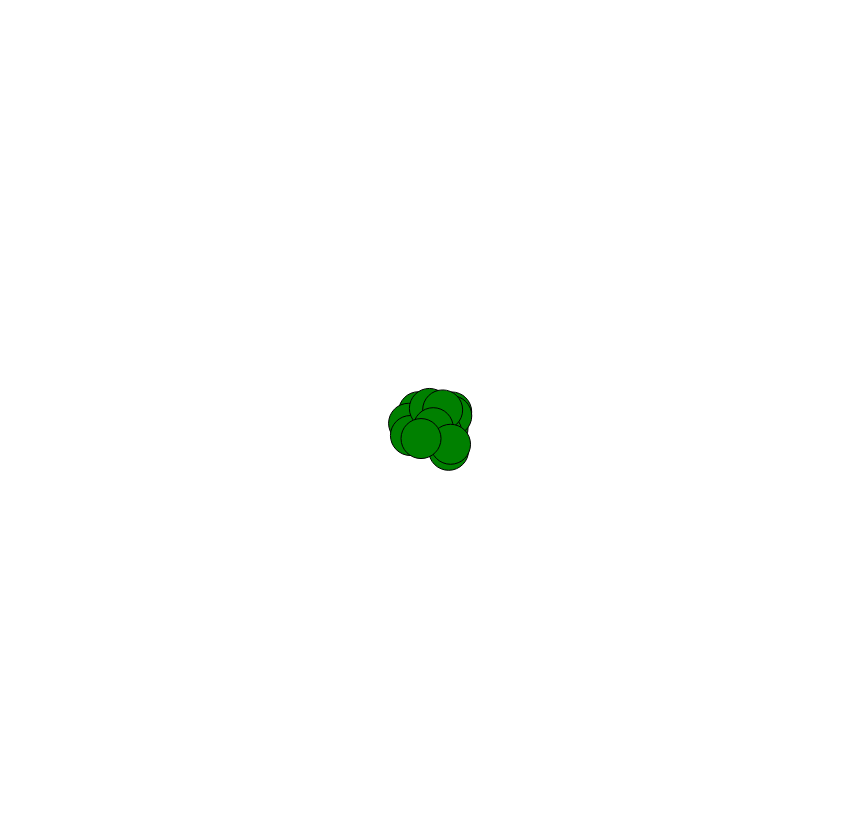
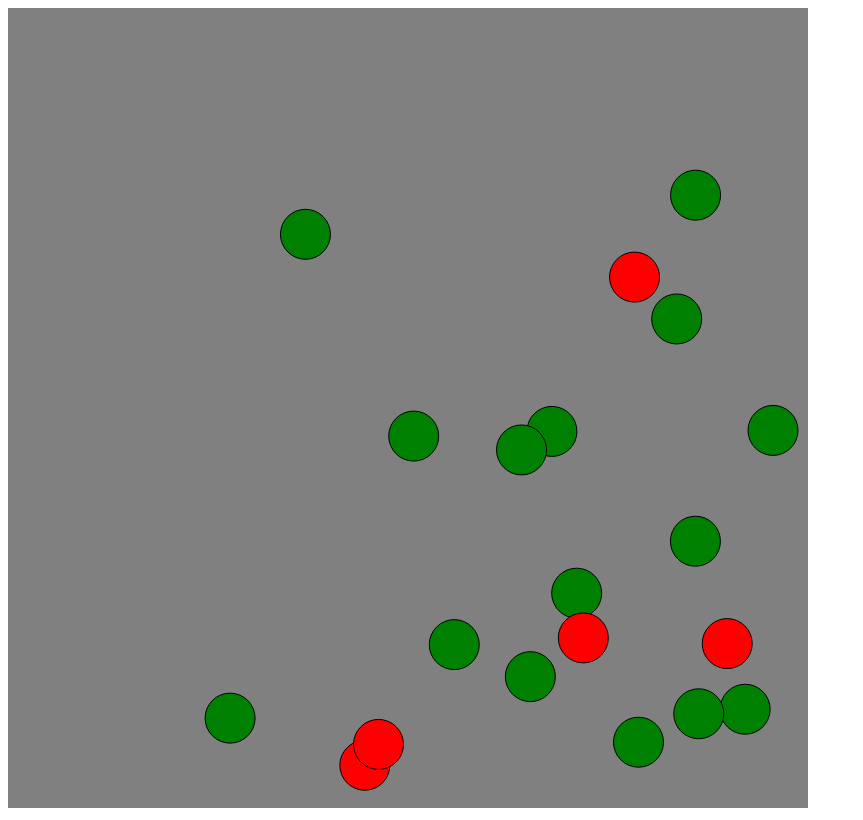
Before and after one commit to algorithmik-kurs/covid-simulation-javascript-template, a plain HTML site: page src/index.html in a window 1280 px wide. Shown: the whole page, without its empty margins (0-863 px from the left). Drawn offline with Linux system fonts and the light colour scheme.

Commit message:
continued the development

```diff
--- a/src/index.html
+++ b/src/index.html
@@ -5,6 +5,6 @@
         <script src="index.js" defer></script>
     </head>
     <body>
-        <canvas id="drawingCanvas" width="800" height="800"></canvas>
+        <canvas id="drawingCanvas" width="800" height="800" style="background-color: gray;"></canvas>
     </body>
 </html>
--- a/src/index.js
+++ b/src/index.js
@@ -6,6 +6,9 @@ console.log(canvas2D);
 var persons = [];
 
 let personCount = 20;
+let initalialInfected = 5;
+
+const circleRadius = 25;
 
 class Person {
     constructor(x, y, infected) {
@@ -18,9 +21,15 @@ class Person {
     }
     display(context) {
         context.beginPath();
-        context.fillStyle = 'green';
+
+        if(this.infected) {
+            context.fillStyle = 'red';
+        }else {
+            context.fillStyle = 'green';
+        }
+
         context.lineWidth = 0;
-        context.arc(this.x, this.y, 20, 0, 2 * Math.PI, false);
+        context.arc(this.x, this.y, circleRadius, 0, 2 * Math.PI, false);
         context.fill();
         context.stroke();
     }
@@ -28,10 +37,44 @@ class Person {
         this.x += this.speedX;
         this.y += this.speedY;
     }
+    checkWalls() {
+        if(this.x < circleRadius || this.x + circleRadius > drawingCanvas.width) {
+            this.speedX *= -1;
+        }
+        if(this.y < circleRadius || this.y + circleRadius > drawingCanvas.height) {
+            this.speedY *= -1;
+        }
+    }
 }
 
-for(let i = 0; i < personCount; i++) {
-    persons.push(new Person(400, 400));
+function random(val1, val2) {
+    if(val2) {
+        var min = Math.ceil(val1);
+        var max = Math.floor(val2);
+    }else {
+        var min = 0;
+        var max = Math.floor(val1);
+    }
+
+    return Math.floor(Math.random() * (max - min)) + min;
+}
+
+function randomCoordinates() {
+    return {
+        x: random(circleRadius, drawingCanvas.width - circleRadius),
+        y: random(circleRadius, drawingCanvas.height - circleRadius)
+    };
+}
+
+for(let i = 0; i < personCount - initalialInfected; i++) {
+    let coordinates = randomCoordinates();
+    console.log(coordinates);
+    persons.push(new Person(coordinates.x, coordinates.y, false));
+}
+
+for(let i = 0; i < initalialInfected; i++) {
+    let coordinates = randomCoordinates();
+    persons.push(new Person(coordinates.x, coordinates.y, true));
 }
 
 // Draw Loop
@@ -41,6 +84,8 @@ setInterval(function() {
 
     for(person of persons) {
         person.move();
+        person.checkWalls();
+
         person.display(canvas2D);
     }
-}, 100);
+}, 10);
```
